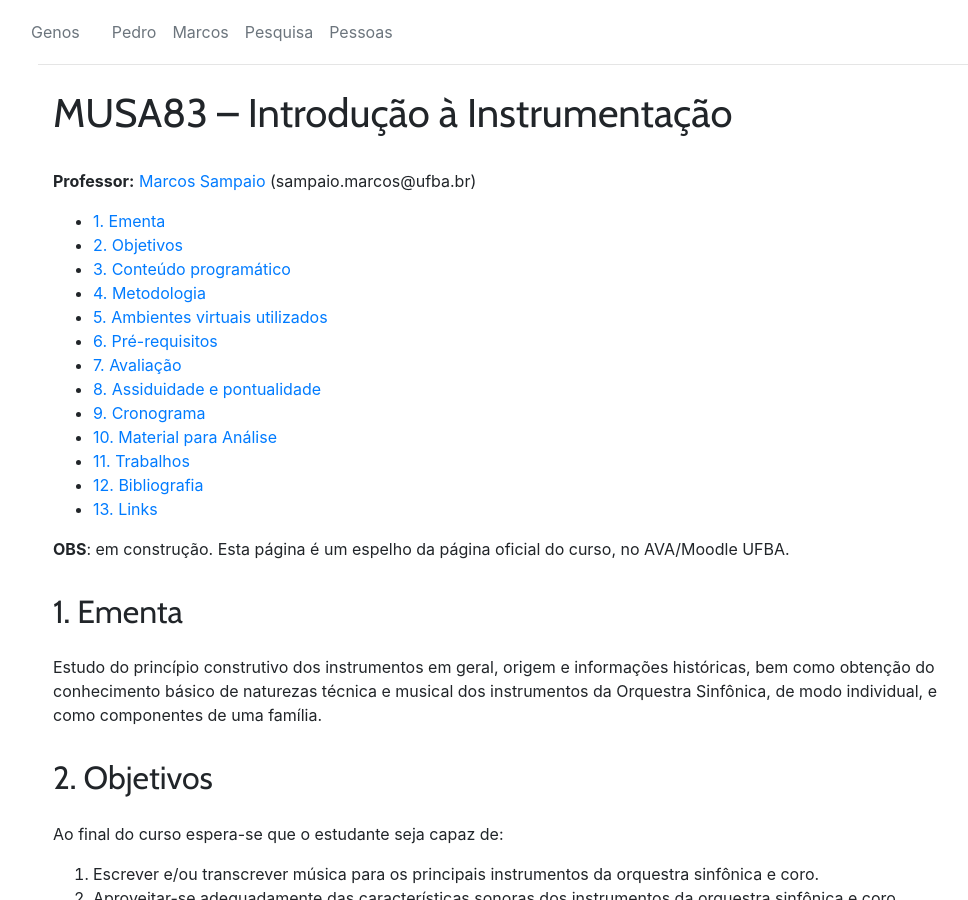
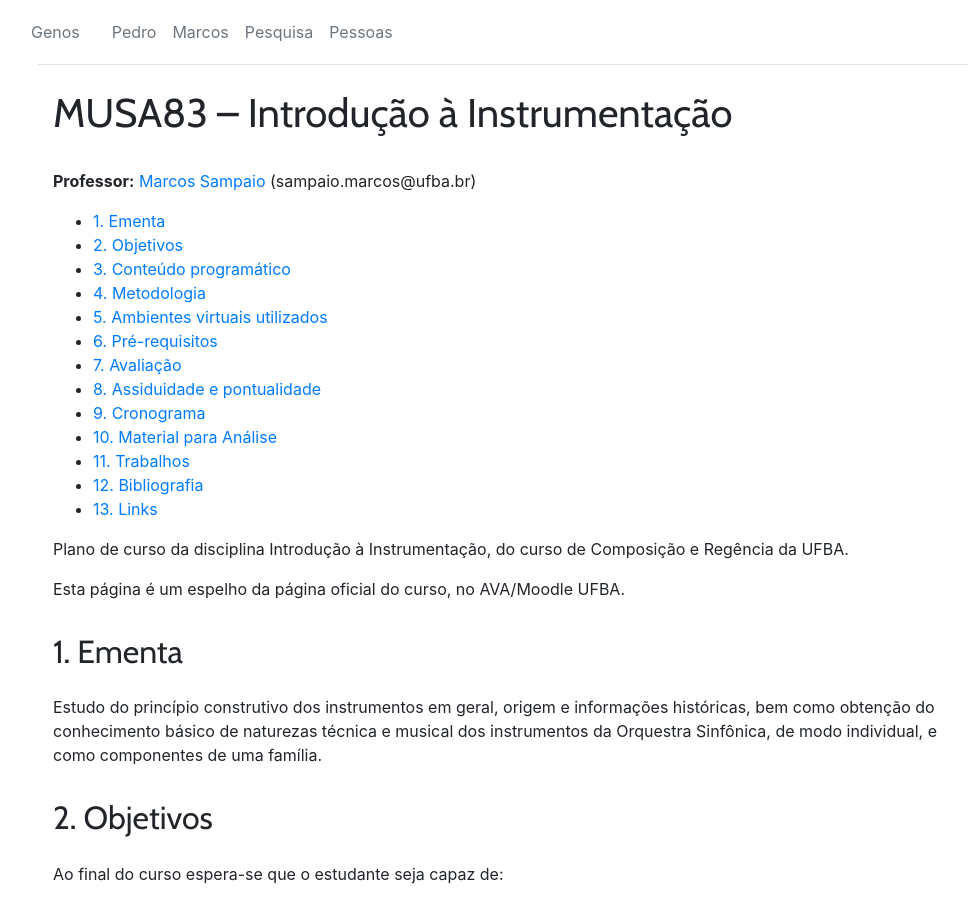
Before and after one commit to kroger/genosmus, a Jekyll site: the page built from _marcos/musa83.md, in a window 1280 px wide and 900 px high. Shown: the whole window, without its empty margins (47-1015 px from the left). Built offline with Jekyll 4.4.1, drawn with Linux system fonts in a browser that asks for light colours; nearby versions of some CDN libraries; the table of contents is made by our own code.

Commit message:
Melhoria na descrição

```diff
--- a/_marcos/musa83.md
+++ b/_marcos/musa83.md
@@ -5,7 +5,9 @@ toc: true
 level: graduacao
 ---
 
-**OBS**: em construção. Esta página é um espelho da página oficial do curso, no AVA/Moodle UFBA.
+Plano de curso da disciplina Introdução à Instrumentação, do curso de Composição e Regência da UFBA.
+
+Esta página é um espelho da página oficial do curso, no AVA/Moodle UFBA.
 
 ## 1. Ementa
 
```
Also changed, not shown: _marcos/musb15.md (+3 -1 lines).
